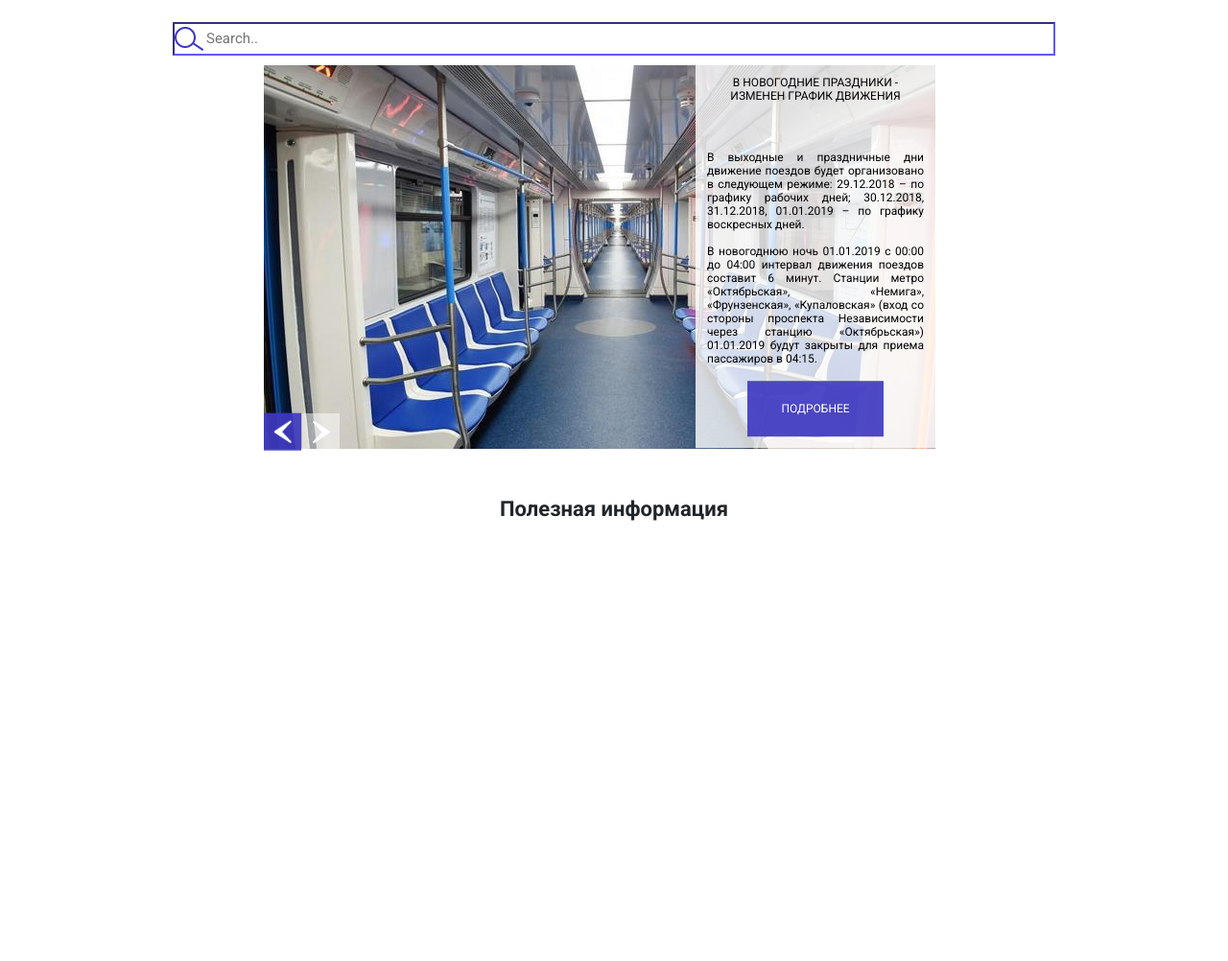
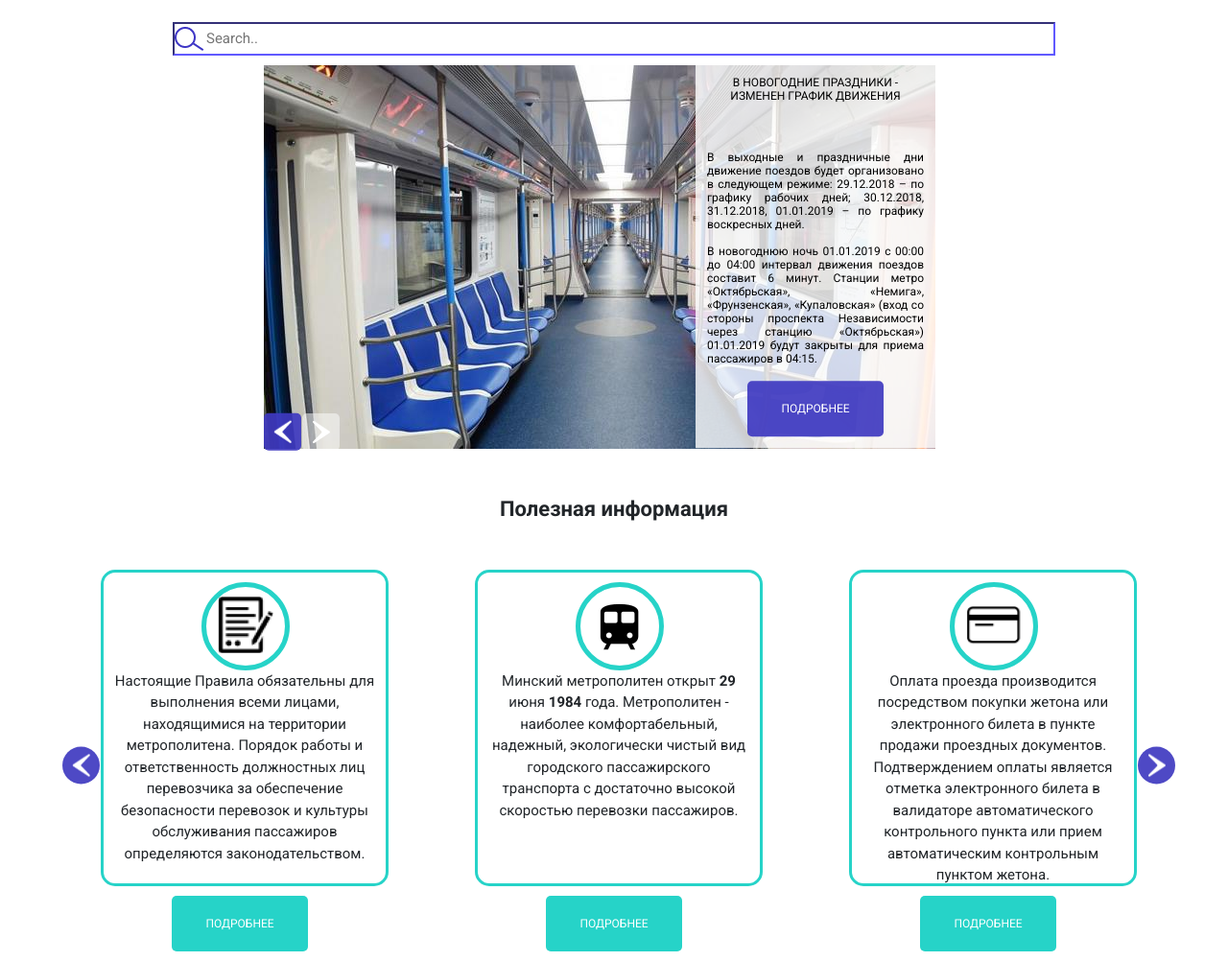
Before and after one commit to AlexseyDedul/git-MinskMetro, a plain HTML site: page src/index.html in a window 1280 px wide. Shown: the part 240-1242 px from the top of the page at 96% size. Before the commit the page ends 800 px from the top, so only its background shows below. Drawn offline with nearby package versions, Linux system fonts and the light colour scheme.

Commit message:
slider
add slider in section on information

```diff
--- a/src/index.html
+++ b/src/index.html
@@ -160,7 +160,49 @@
 				<div class="section-header">
 					<h2>Полезная информация</h2>
 				</div>
+				<div class="info-slider">
 
+					<div class="info-slider-item">
+						<div class="info-slider-item-text">
+							<div class="circle">
+							<img src="img/info_icons/1.png" alt="">
+						</div>
+						<p>
+							Минский метрополитен  открыт <strong>29</strong> июня <strong>1984</strong> года.
+							Метрополитен - наиболее комфортабельный, надежный, экологически чистый вид городского пассажирского транспорта с достаточно высокой скоростью перевозки пассажиров.
+						</p>
+						</div>
+						<button class="button info-btn">Подробнее</button>
+					</div>
+
+					<div class="info-slider-item">
+						<div class="info-slider-item-text">
+							<div class="circle">
+
+							<img src="img/info_icons/2.png" alt="">
+						</div>
+						<p>
+							Оплата проезда производится посредством покупки жетона или электронного билета в пункте продажи проездных документов.
+							Подтверждением оплаты является отметка электронного билета в валидаторе автоматического контрольного пункта или прием автоматическим контрольным пунктом жетона.
+						</p>
+						</div>
+						<button class="button info-btn">Подробнее</button>
+					</div>
+
+					<div class="info-slider-item">
+						<div class="info-slider-item-text">
+							<div class="circle">
+							<img src="img/info_icons/3.png" alt="">
+						</div>
+						<p>
+							Настоящие Правила обязательны для выполнения всеми лицами, находящимися на территории метрополитена.
+							Порядок работы и ответственность должностных лиц перевозчика за обеспечение безопасности перевозок и культуры обслуживания пассажиров определяются законодательством.
+						</p>
+						</div>
+						<button class="button info-btn">Подробнее</button>
+					</div>
+
+				</div>
 			</div>
 		</section>
 
@@ -175,6 +217,35 @@
 					prevArrow: '<button type="button" class="button main-navbtn-prev"><img src="img/prev.png"></button>',
 					nextArrow: '<button type="button" class="button main-navbtn-next"><img src="img/next.png"></button>'
 				});
+
+				$('.info-slider').slick({
+				  centerMode: true,
+				  centerPadding: '360px',
+				  slidesToShow: 1,
+				  slidesToScroll: 1,
+				  responsive: [
+				    {
+				      breakpoint: 768,
+				      settings: {
+				        arrows: false,
+				        centerMode: true,
+				        centerPadding: '40px',
+				        slidesToShow: 3
+				      }
+				    },
+				    {
+				      breakpoint: 480,
+				      settings: {
+				        arrows: false,
+				        centerMode: true,
+				        centerPadding: '40px',
+				        slidesToShow: 1
+				      }
+				    }
+				  ],
+				prevArrow: '<button type="button" class="button arrow info-navbtn-prev"><img src="img/prev.png"></button>',
+				nextArrow: '<button type="button" class="button arrow info-navbtn-next"><img src="img/next.png"></button>'
+				});
 			});
 		</script>
 	</body>
--- a/src/less/style.less
+++ b/src/less/style.less
@@ -9,7 +9,7 @@ body{
 }
 
 .section-header{
-	margin-top: 60px;
+	margin: 60px auto;
 	padding: 0;
 	text-align: center;
 	h2{
@@ -30,6 +30,7 @@ a:hover{
 	text-transform: uppercase;
 	color: @light;
 	border:none;
+	border-radius: 5px;
 	background-color: @color-btn;
 }
 
@@ -169,6 +170,68 @@ a:hover{
 	}
 
 }
+
+.info{
+	&-slider{
+
+		&-item{
+			text-align: center;
+			&-text{
+
+				border: 3px solid @color-btn;
+				border-radius: 15px;
+
+				margin-left: 50px;
+				padding: 10px;
+				width: 300px;
+				height: 330px;
+				font-size: 15px;
+				.circle{
+
+					width: 92px;
+					height: 92px;
+
+					border: 5px solid @color-btn;
+					border-radius: 50%;
+					transform: translateX(100%);
+					color: @light;
+					img{
+						display: block;
+						margin: 10px auto;
+					}
+				}
+			}
+		}
+	}
+	&-btn{
+		margin: 10px 5px;
+	}
+
+	&-navbtn-prev{	//кнопка перелистывания картинок
+		left: -20px;
+		background-size: 70%;
+	}
+	&-navbtn-next{	//кнопка перелистывания картинок
+		right: -30px;
+		background-size: 70%;
+	}
+}
+
+.arrow{
+	position: absolute;
+	background-color: @blue-color;
+	padding: 7px 10px;
+	border-radius: 50%;
+	border: none;
+	z-index: 99;
+	top: 50%;
+	transform: translateY(-50%);
+}
+
+.slick-active{
+	outline: none;
+}
+
 @media (max-width: 780px){
 
 }
```
Also changed, not shown: src/css/style.css, src/img/info_icons/1.png (added), src/img/info_icons/2.png (added), src/img/info_icons/3.png (added).
